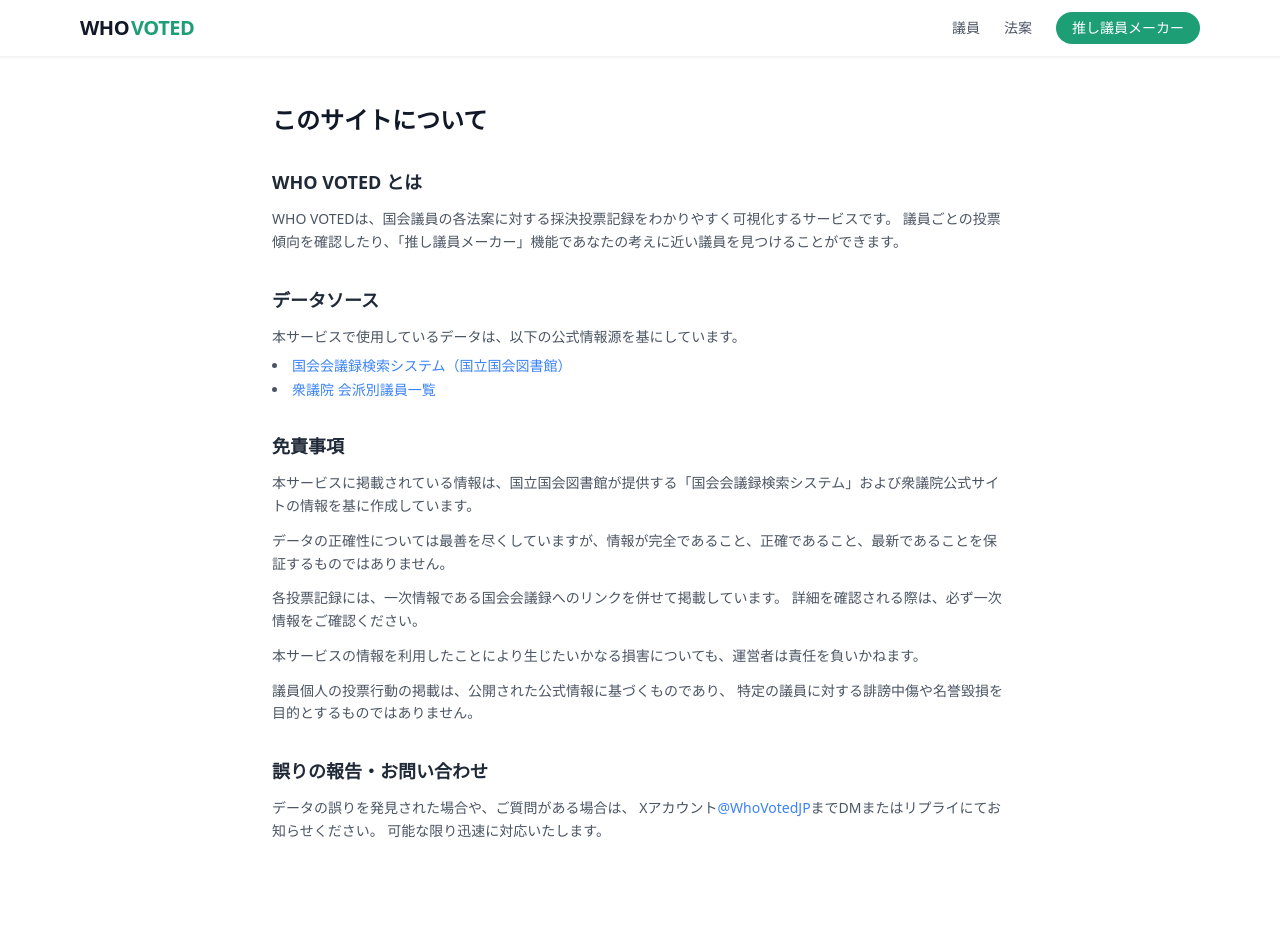
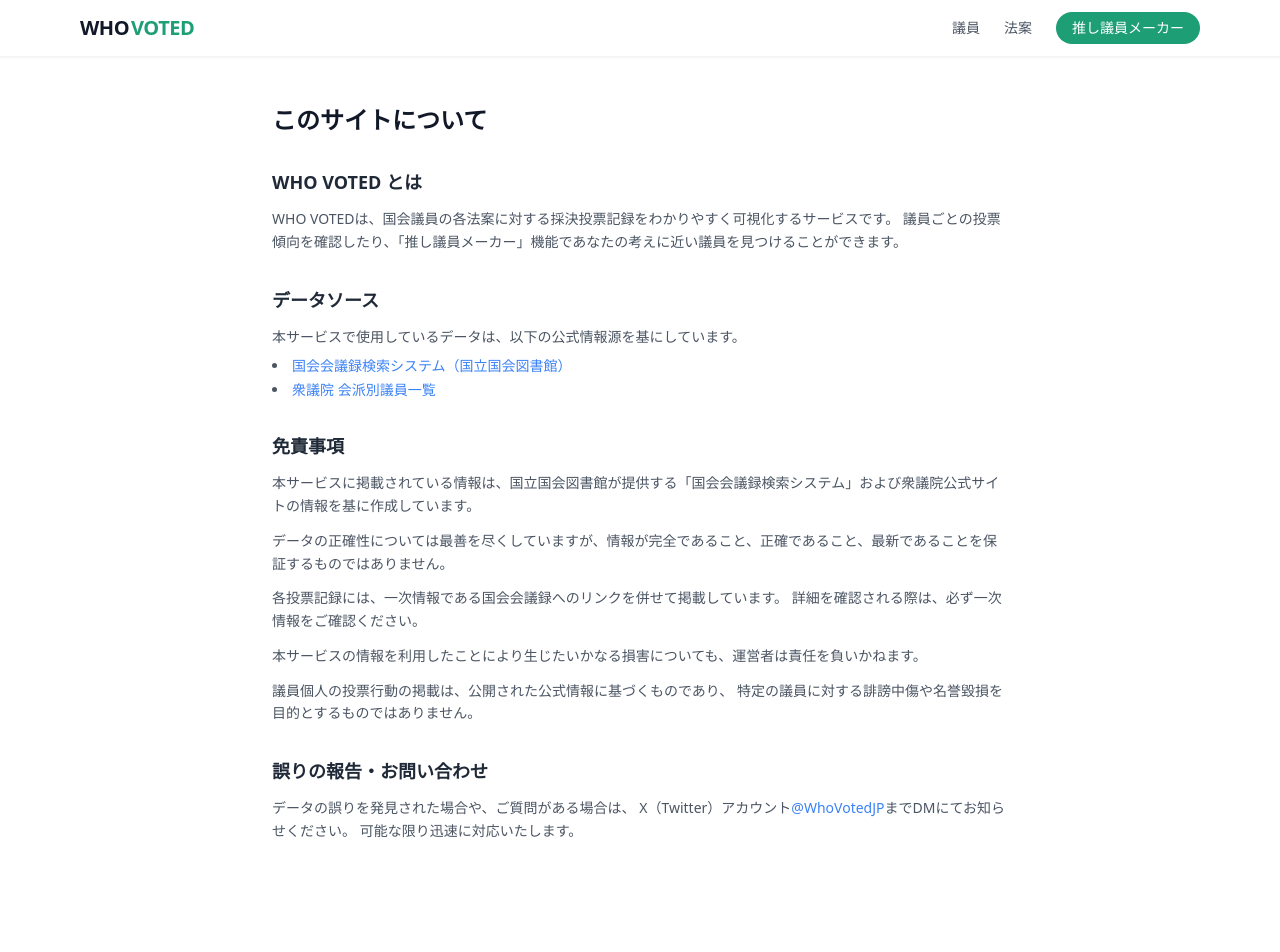
Before and after one commit to Sumo443/whosvoted, a Next.js app: page /disclaimer in a window 1280 px wide. Shown: the top 952 px of the page. Built offline with nearby package versions, Linux system fonts and the light colour scheme.

Commit message:
fix: お問い合わせ文面を修正（DMのみ、X表記統一）

```diff
--- a/src/app/disclaimer/page.tsx
+++ b/src/app/disclaimer/page.tsx
@@ -87,7 +87,7 @@ export default function DisclaimerPage() {
         </h2>
         <p className="text-sm text-gray-600 leading-relaxed">
           データの誤りを発見された場合や、ご質問がある場合は、
-          Xアカウント
+          X（Twitter）アカウント
           <a
             href="https://x.com/WhoVotedJP"
             target="_blank"
@@ -96,7 +96,7 @@ export default function DisclaimerPage() {
           >
             @WhoVotedJP
           </a>
-          までDMまたはリプライにてお知らせください。
+          までDMにてお知らせください。
           可能な限り迅速に対応いたします。
         </p>
       </section>
```
